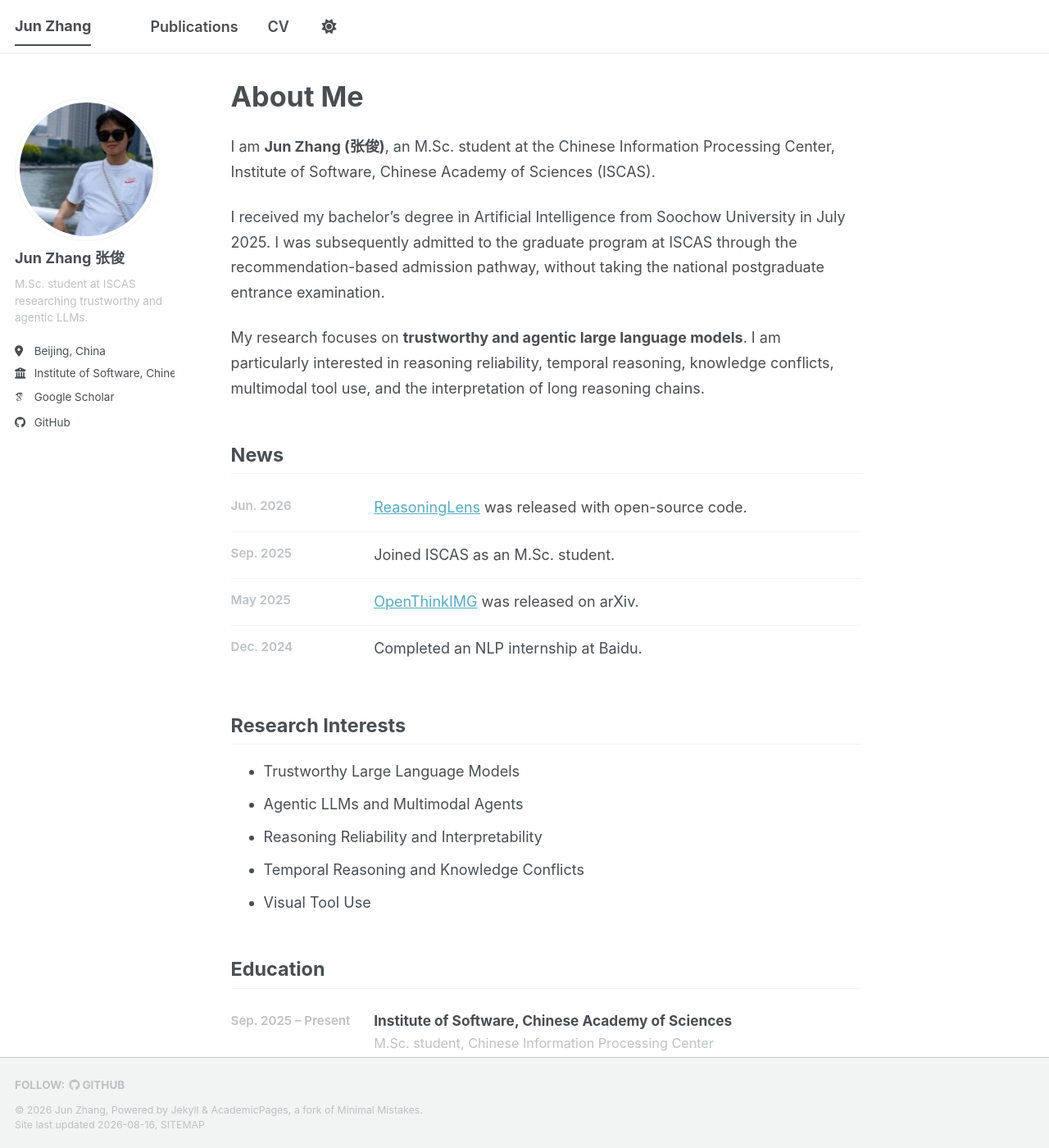
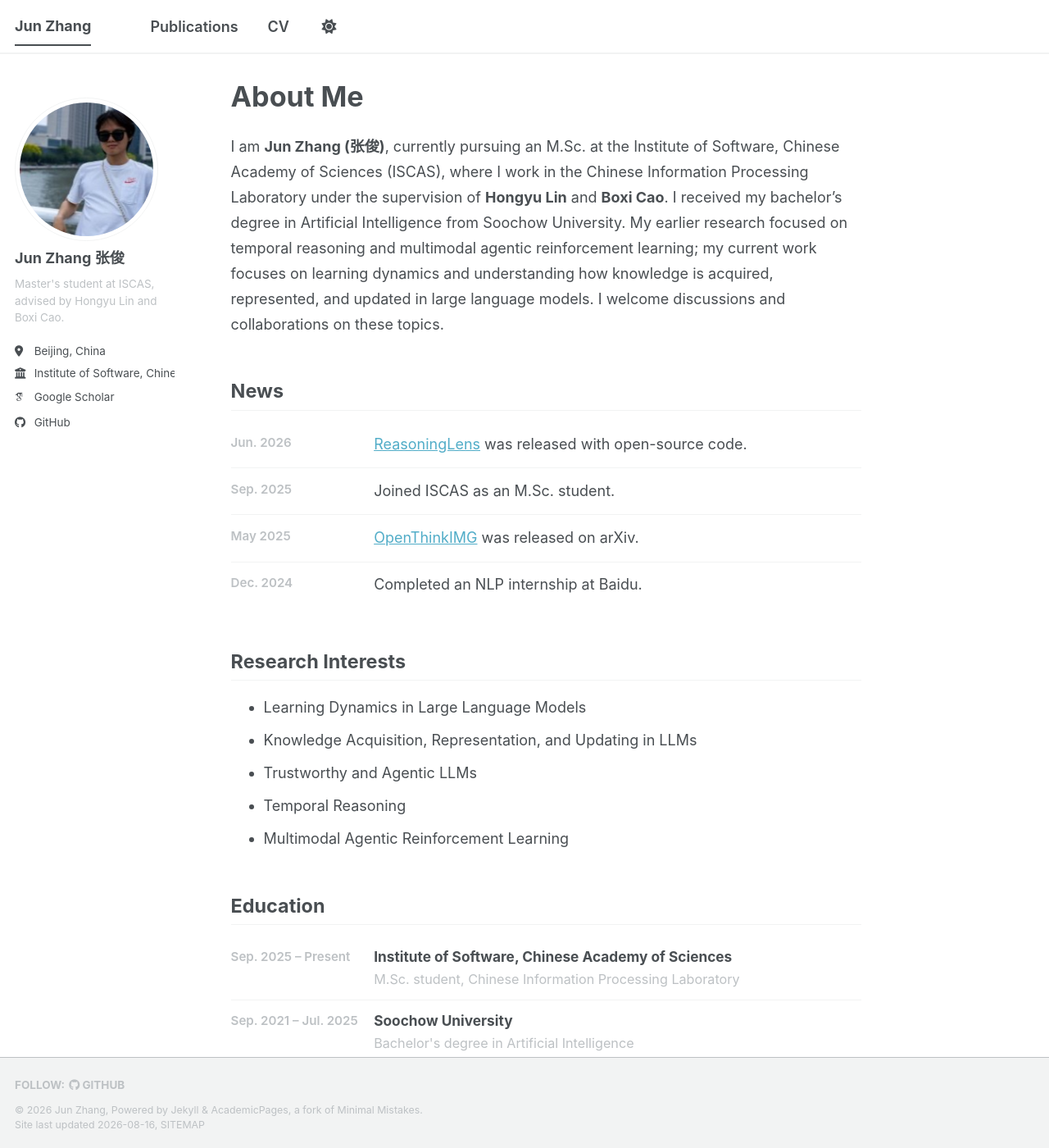
Before and after one commit to LasRuinasCirculares/LasRuinasCirculares.github.io, a Jekyll site: the page built from _pages/about.md, in a window 1280 px wide and 1400 px high. Shown: the whole window at 82% size. Built offline with Jekyll 4.4.1, drawn with Linux system fonts in a browser that asks for light colours; some web fonts are replaced; a script that is not in the unit is left out.

Commit message:
Refine biography and research interests

```diff
--- a/_config.yml
+++ b/_config.yml
@@ -3,7 +3,7 @@ site_theme: "default"
 title: "Jun Zhang"
 title_separator: "-"
 name: &name "Jun Zhang"
-description: &description "Academic homepage of Jun Zhang, an M.Sc. student at ISCAS researching trustworthy and agentic large language models."
+description: &description "Academic homepage of Jun Zhang, an M.Sc. student at ISCAS studying learning dynamics and knowledge mechanisms in large language models."
 url: "https://lasruinascirculares.github.io"
 baseurl: ""
 repository: "LasRuinasCirculares/LasRuinasCirculares.github.io"
@@ -11,7 +11,7 @@ repository: "LasRuinasCirculares/LasRuinasCirculares.github.io"
 author:
   avatar: "profile.jpg"
   name: "Jun Zhang 张俊"
-  bio: "M.Sc. student at ISCAS researching trustworthy and agentic LLMs."
+  bio: "Master's student at ISCAS, advised by Hongyu Lin and Boxi Cao."
   location: "Beijing, China"
   employer: "Institute of Software, Chinese Academy of Sciences"
   googlescholar: "https://scholar.google.com/citations?user=CE84N3AAAAAJ&hl=en"
--- a/_pages/about.md
+++ b/_pages/about.md
@@ -7,19 +7,15 @@ redirect_from:
   - /about.html
 ---
 
-I am **Jun Zhang (张俊)**, an M.Sc. student at the Chinese Information
-Processing Center, Institute of Software, Chinese Academy of Sciences
-(ISCAS).
-
-I received my bachelor's degree in Artificial Intelligence from Soochow
-University in July 2025. I was subsequently admitted to the graduate program
-at ISCAS through the recommendation-based admission pathway, without taking
-the national postgraduate entrance examination.
-
-My research focuses on **trustworthy and agentic large language models**. I am
-particularly interested in reasoning reliability, temporal reasoning,
-knowledge conflicts, multimodal tool use, and the interpretation of long
-reasoning chains.
+I am **Jun Zhang (张俊)**, currently pursuing an M.Sc. at the Institute of
+Software, Chinese Academy of Sciences (ISCAS), where I work in the Chinese
+Information Processing Laboratory under the supervision of **Hongyu Lin** and
+**Boxi Cao**. I received my bachelor's degree in Artificial Intelligence from
+Soochow University. My earlier research focused on temporal reasoning and
+multimodal agentic reinforcement learning; my current work focuses on learning
+dynamics and understanding how knowledge is acquired, represented, and updated
+in large language models. I welcome discussions and collaborations on these
+topics.
 
 ## News
 
@@ -44,11 +40,11 @@ reasoning chains.
 
 ## Research Interests
 
-- Trustworthy Large Language Models
-- Agentic LLMs and Multimodal Agents
-- Reasoning Reliability and Interpretability
-- Temporal Reasoning and Knowledge Conflicts
-- Visual Tool Use
+- Learning Dynamics in Large Language Models
+- Knowledge Acquisition, Representation, and Updating in LLMs
+- Trustworthy and Agentic LLMs
+- Temporal Reasoning
+- Multimodal Agentic Reinforcement Learning
 
 ## Education
 
@@ -57,7 +53,7 @@ reasoning chains.
     <div class="career-date">Sep. 2025 &ndash; Present</div>
     <div>
       <strong>Institute of Software, Chinese Academy of Sciences</strong>
-      <span>M.Sc. student, Chinese Information Processing Center</span>
+      <span>M.Sc. student, Chinese Information Processing Laboratory</span>
     </div>
   </div>
   <div class="career-item">
```
Also changed, not shown: _pages/cv.md (+6 -6 lines).
